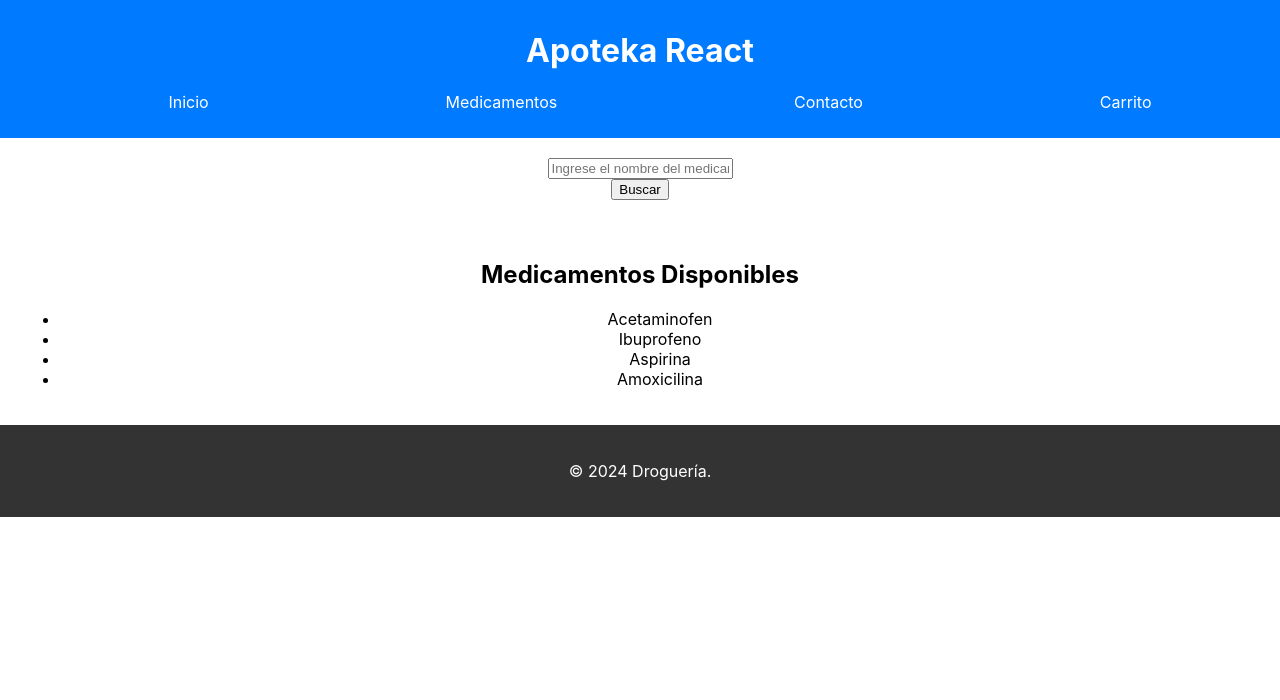
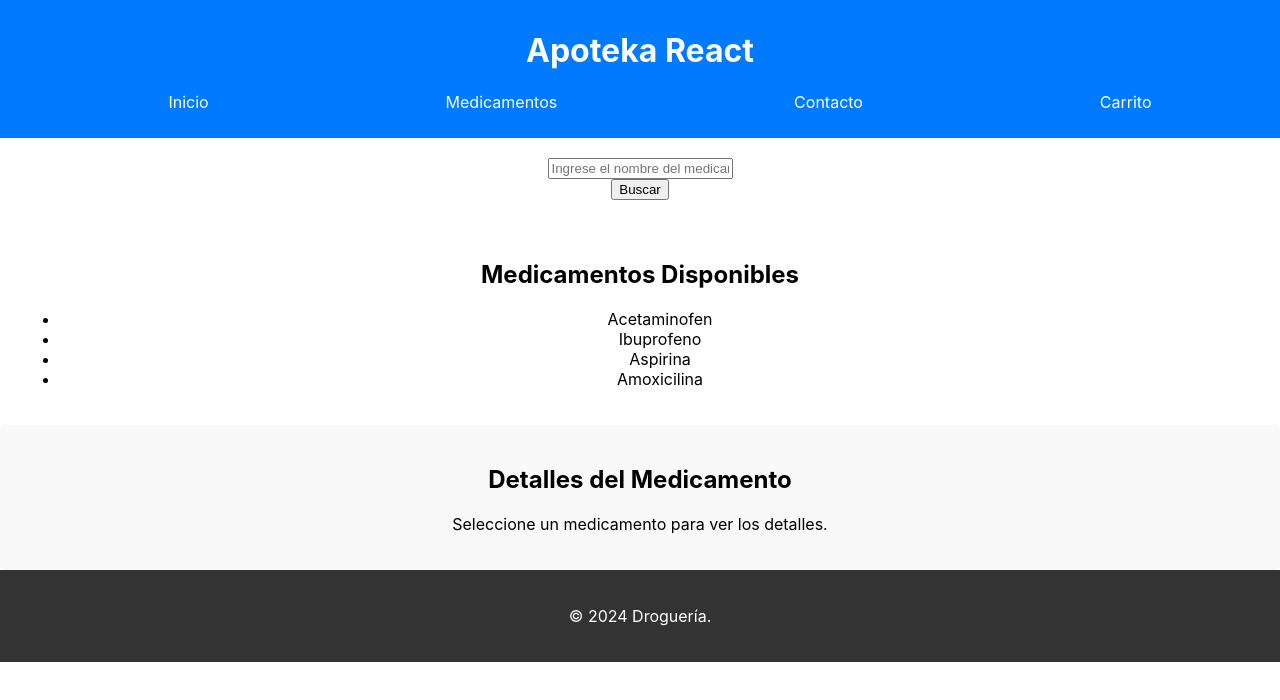
Before and after one commit to RichardAguirre/apoteka2, a React (Create React App) app: page / in a window 1280 px wide. Shown: the top 700 px of the page. Built offline with nearby package versions, Linux system fonts and the light colour scheme.

Commit message:
Agregar Listado de medicamentos

```diff
--- a/src/App.js
+++ b/src/App.js
@@ -4,6 +4,7 @@ import Header from './componentes/Header/header';
 import Footer from './componentes/Footer/footer';
 import BuscarMedicamento from './componentes/BuscarMedicamento/buscarmedicamento';
 import ListaMedicamentos from './componentes/ListaMedicamentos/listamedicamentos';
+import DetallesMedicamento from './componentes/DetallesMedicamento/detallesmedicamento';
 
 
 function App() {
@@ -12,6 +13,7 @@ function App() {
       <Header />
       <BuscarMedicamento />
       <ListaMedicamentos />
+      <DetallesMedicamento medicamento={null} />
       <Footer />
     </div>
   );
--- /dev/null
+++ b/src/componentes/DetallesMedicamento/detallesmedicamento.js
@@ -0,0 +1,20 @@
+import React from 'react';
+import './detallesmedicamentostyle.css';
+
+function DetallesMedicamento({ medicamento }) {
+  return (
+    <div className="detalles-medicamento">
+      <h2>Detalles del Medicamento</h2>
+      {medicamento ? (
+        <div>
+          <h3>{medicamento.nombre}</h3>
+          <p>{medicamento.descripcion}</p>
+        </div>
+      ) : (
+        <p>Seleccione un medicamento para ver los detalles.</p>
+      )}
+    </div>
+  );
+}
+
+export default DetallesMedicamento;
--- /dev/null
+++ b/src/componentes/DetallesMedicamento/detallesmedicamentostyle.css
@@ -0,0 +1,5 @@
+.detalles-medicamento {
+    padding: 20px;
+    background-color: #f9f9f9;
+    border-radius: 5px;
+  }
```
Also changed, not shown: 1 other file (tests, documents, lock files or other folders).
